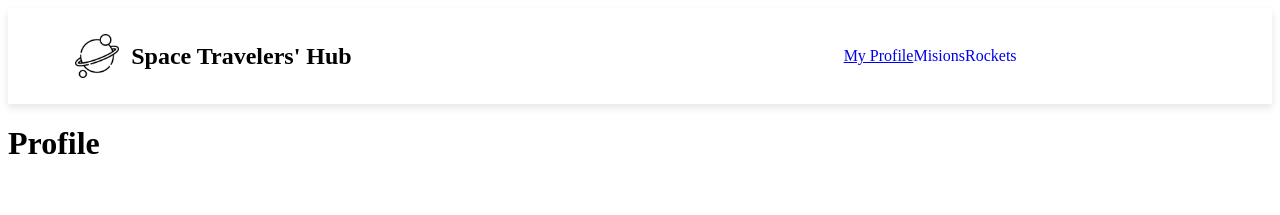
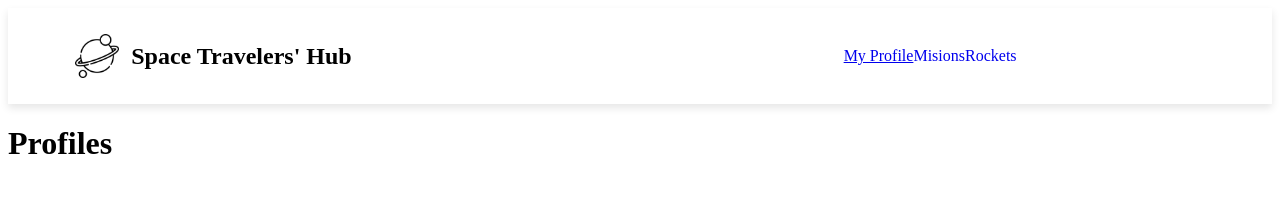
Before and after one commit to MasumaJaffery/space-travelers-hub, a React (Create React App) app: page /myprofile in a window 1280 px wide. Shown: the top 215 px of the page. Built offline with nearby package versions, Linux system fonts and the light colour scheme.

Commit message:
Solve linters

```diff
--- a/src/components/Profile.jsx
+++ b/src/components/Profile.jsx
@@ -1,6 +1,6 @@
 const Profile = () => (
   <div className="Profile-container">
-    <h1>Profile</h1>
+    <h1>Profiles</h1>
   </div>
 );
 export default Profile;
```
